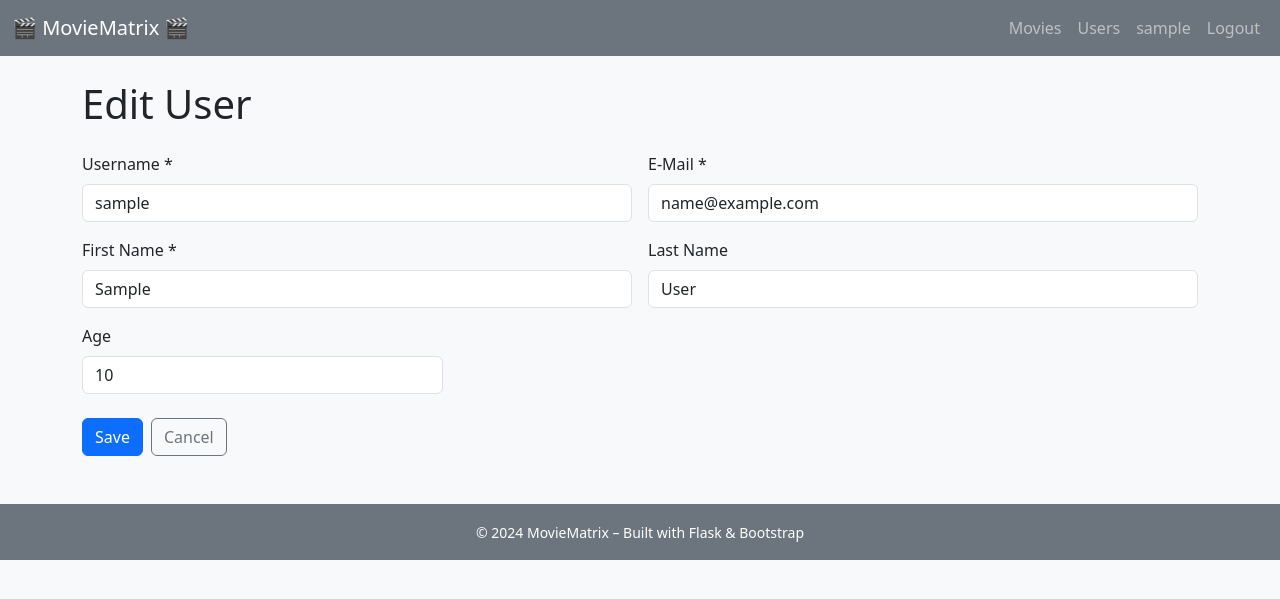
After one commit to Nugamoto/MovieMatrix, a Flask app: page /update_user/1 in a window 1280 px wide. The commit adds this page. Shown: the top 599 px of the page. Run offline with Flask 3, Linux system fonts and the light colour scheme; a user stored in the database is signed in; tables that the repository leaves empty hold one stand-in row (values such as "Sample post"); some libraries are stand-ins or nearby versions.

Commit message:
feat(users): add user update and password change functionality
- Implement route `/update_user/<user_id>` to edit user profile (username, email, name, age)
- Create template `edit_user.html` with form prefilled with user data
- Implement route `/users/<user_id>/change_password` to allow password change
- Create template `change_password.html` for verifying current and entering new password
- Add "Edit" and "Change Password" buttons to users table
- Add validation, security checks, and database error handling to both routes

```diff
--- a/app.py
+++ b/app.py
@@ -87,7 +87,7 @@ logger.setLevel(logging.INFO)
 # ------------------------------ Auth ---------------------------------- #
 
 login_manager = LoginManager()
-login_manager.login_view = "login"  # Name der späteren Login-Route
+login_manager.login_view = "login"
 login_manager.login_message_category = "warning"
 login_manager.init_app(app)
 
@@ -117,7 +117,7 @@ def login():
     if request.method == "POST":
         username = request.form.get("username", "").strip()
         password = request.form.get("password", "")
-        user = data_manager.get_user_by_username(username)  # Helper (s. unten)
+        user = data_manager.get_user_by_username(username)
 
         if user and check_password_hash(user.password_hash, password):
             login_user(user)
@@ -209,6 +209,68 @@ def add_user():
     return render_template("add_user.html")
 
 
+@app.route("/update_user/<int:user_id>", methods=["GET", "POST"])
+@login_required
+def update_user(user_id: int):
+    """Edit a user’s account details (username, email, name, age)."""
+    user = data_manager.get_user_by_id(user_id)
+    if not user:
+        flash("User not found.", "danger")
+        return redirect(url_for("list_users"))
+
+    if current_user.id != user_id:
+        abort(403)
+
+    if request.method == "POST":
+        # --- Extract & validate ------------------------------------------------
+        username = request.form.get("username", "").strip()
+        email = request.form.get("email", "").strip()
+        first_name = request.form.get("first_name", "").strip()
+        last_name = request.form.get("last_name", "").strip() or None
+        age_raw = request.form.get("age", "").strip()
+
+        if not is_valid_username(username):
+            flash("Invalid username (3–30 chars, letters, digits, _).", "danger")
+            return redirect(request.url)
+
+        if not is_valid_email(email):
+            flash("Invalid e-mail address.", "danger")
+            return redirect(request.url)
+
+        if not is_valid_name(first_name):
+            flash("First name may only contain letters, spaces, - and '.", "danger")
+            return redirect(request.url)
+
+        if last_name and not is_valid_name(last_name):
+            flash("Last name may only contain letters, spaces, - and '.", "danger")
+            return redirect(request.url)
+
+        # --- Persist -----------------------------------------------------------
+        age = int(age_raw) if age_raw.isdigit() else None
+        updated_fields = {
+            "username": username,
+            "email": email,
+            "first_name": first_name,
+            "last_name": last_name,
+            "age": age,
+        }
+
+        try:
+            updated_user = data_manager.update_user(user_id, updated_fields)
+            if updated_user:
+                flash("User updated.", "success")
+            else:
+                flash("Update failed. User may no longer exist.", "danger")
+            return redirect(url_for("list_users"))
+        except SQLAlchemyError as exc:
+            logger.error("DB error while updating user ID %d: %s", user_id, exc)
+            flash("Database error while updating user.", "danger")
+            return redirect(request.url)
+
+    # GET
+    return render_template("edit_user.html", user=user)
+
+
 @app.route("/delete_user/<int:user_id>", methods=["POST"])
 @login_required
 def delete_user(user_id: int):
@@ -224,6 +286,49 @@ def delete_user(user_id: int):
     data_manager.delete_user(user_id)
     flash(f"User “{user.username}” deleted.", "success")
     return redirect(url_for("list_users"))
+
+
+@app.route("/users/<int:user_id>/change_password", methods=["GET", "POST"])
+@login_required
+def change_password(user_id: int):
+    """Allow a user to change their password after verifying the current one."""
+    user = data_manager.get_user_by_id(user_id)
+    if not user:
+        flash("User not found.", "danger")
+        return redirect(url_for("list_users"))
+
+    if current_user.id != user_id:
+        abort(403)
+
+    if request.method == "POST":
+        current_pw = request.form.get("current_password", "")
+        new_pw = request.form.get("new_password", "")
+        confirm_pw = request.form.get("confirm_password", "")
+
+        if not check_password_hash(user.password_hash, current_pw):
+            flash("Current password is incorrect.", "danger")
+            return redirect(request.url)
+
+        if not passwords_match(new_pw, confirm_pw):
+            flash("New passwords do not match.", "danger")
+            return redirect(request.url)
+
+        if current_pw == new_pw:
+            flash("New password must be different from current password.", "warning")
+            return redirect(request.url)
+
+        try:
+            data_manager.update_user(user_id, {
+                "password_hash": generate_password_hash(new_pw)
+            })
+            flash("Password updated successfully.", "success")
+            return redirect(url_for("list_users"))
+        except SQLAlchemyError as exc:
+            logger.error("DB error while changing password for user ID %d: %s", user_id, exc)
+            flash("Database error while updating password.", "danger")
+            return redirect(request.url)
+
+    return render_template("change_password.html", user=user)
 
 
 @app.route("/users/<int:user_id>")
--- /dev/null
+++ b/templates/edit_user.html
@@ -0,0 +1,45 @@
+{% extends "base.html" %}
+{% block title %}Edit User - MovieMatrix{% endblock %}
+
+{% block content %}
+<h1 class="mb-4">Edit User</h1>
+
+<form method="POST" novalidate>
+    <div class="row g-3">
+        <div class="col-md-6">
+            <label for="username" class="form-label">Username *</label>
+            <input type="text" class="form-control" id="username" name="username"
+                   value="{{ user.username }}" required>
+        </div>
+
+        <div class="col-md-6">
+            <label for="email" class="form-label">E-Mail *</label>
+            <input type="email" class="form-control" id="email" name="email"
+                   value="{{ user.email }}" required>
+        </div>
+
+        <div class="col-md-6">
+            <label for="first_name" class="form-label">First Name *</label>
+            <input type="text" class="form-control" id="first_name" name="first_name"
+                   value="{{ user.first_name }}" required>
+        </div>
+
+        <div class="col-md-6">
+            <label for="last_name" class="form-label">Last Name</label>
+            <input type="text" class="form-control" id="last_name" name="last_name"
+                   value="{{ user.last_name or '' }}">
+        </div>
+
+        <div class="col-md-4">
+            <label for="age" class="form-label">Age</label>
+            <input type="number" min="0" class="form-control" id="age" name="age"
+                   value="{{ user.age or '' }}">
+        </div>
+    </div>
+
+    <div class="mt-4 d-flex gap-2">
+        <button type="submit" class="btn btn-primary">Save</button>
+        <a href="{{ url_for('list_users') }}" class="btn btn-outline-secondary">Cancel</a>
+    </div>
+</form>
+{% endblock %}
--- a/templates/user_reviews.html
+++ b/templates/user_reviews.html
@@ -33,12 +33,12 @@
             <a href="{{ url_for('movie_reviews',
                                 movie_id=review.movie.id,
                                 next=request.path) }}"
-               class="btn btn-sm btn-outline-primary">Movie</a>
+               class="btn btn-sm btn-outline-primary">Show Movie</a>
 
             <a href="{{ url_for('review_detail',
                                 user_id=user.id,
                                 review_id=review.id) }}"
-               class="btn btn-sm btn-outline-success">Show</a>
+               class="btn btn-sm btn-outline-success">Show Review</a>
 
             <a href="{{ url_for('edit_review',
                                 user_id=user.id,
--- a/templates/users.html
+++ b/templates/users.html
@@ -33,6 +33,12 @@
             <a href="{{ url_for('user_reviews', user_id=user.id) }}"
                class="btn btn-sm btn-outline-success">Reviews</a>
 
+            <a href="{{ url_for('update_user', user_id=user.id) }}"
+               class="btn btn-sm btn-outline-secondary">Edit</a>
+
+            <a href="{{ url_for('change_password', user_id=user.id) }}"
+               class="btn btn-sm btn-outline-dark">Change Password</a>
+
             <form method="POST" class="delete-user-form d-inline"
                   action="{{ url_for('delete_user', user_id=user.id) }}">
                 <button type="submit" class="btn btn-sm btn-outline-danger">Delete</button>
```
Also changed, not shown: templates/change_password.html (added, +30 -0 lines), templates/user_movies.html (+7 -5 lines).
